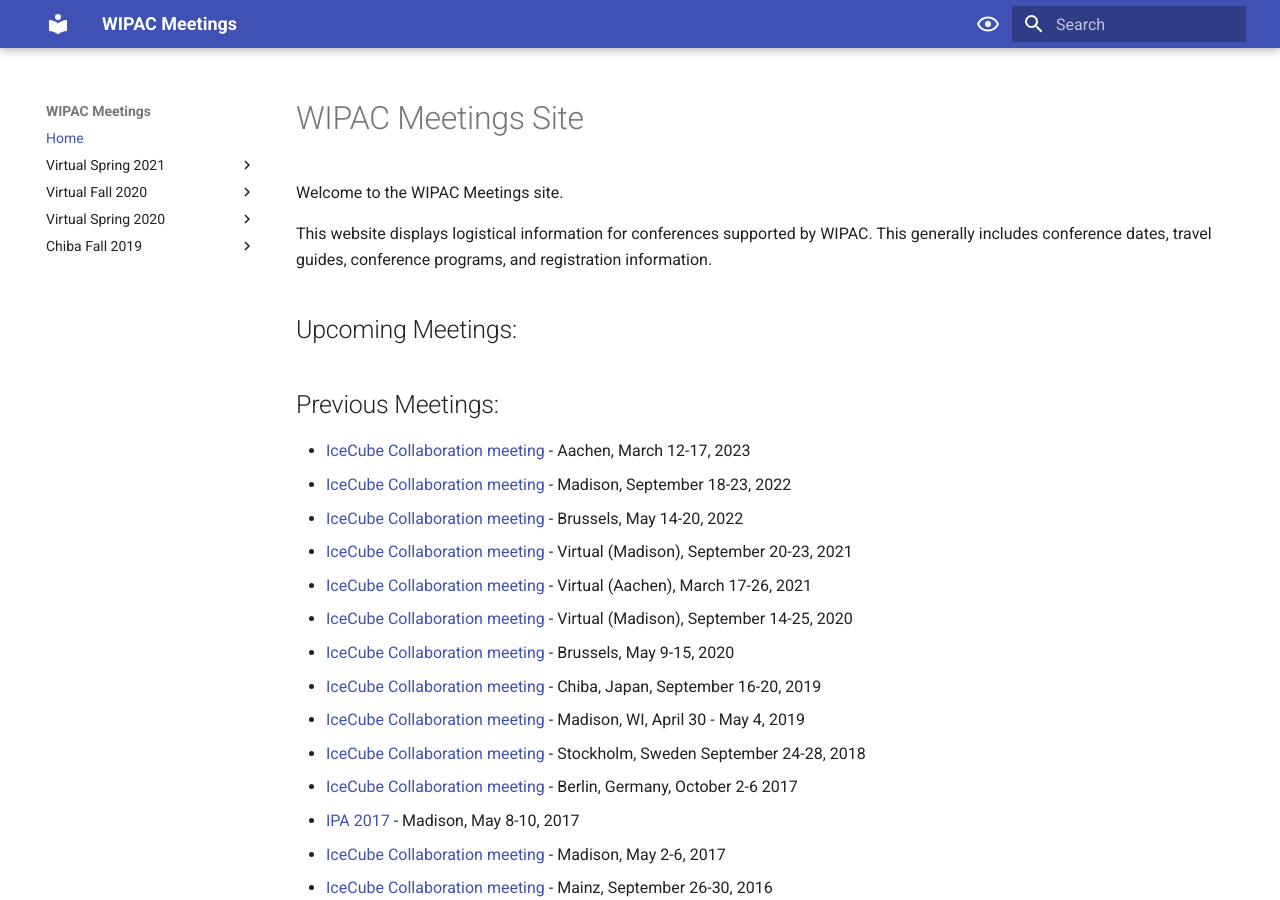
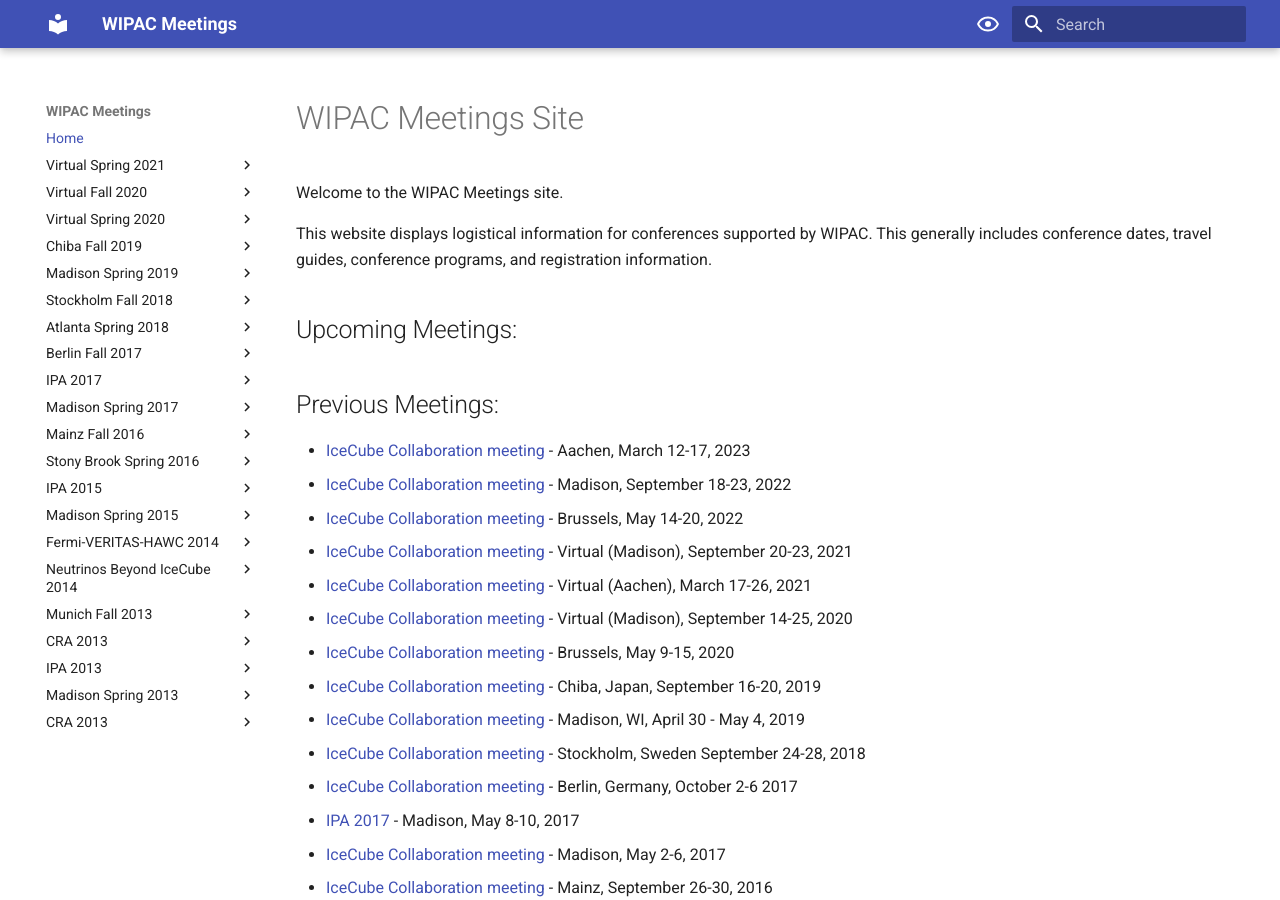
Before and after one commit to WIPACrepo/meetings_website, an MkDocs documentation site: the page built from docs/index.md, in a window 1280 px wide and 900 px high. Built offline with MkDocs 1.6.1 and Material for MkDocs 9.7.7, drawn with Linux system fonts in a browser that asks for light colours; some of the changed lines change nothing that is shown.

Commit message:
Added the rest of the TOC items

```diff
--- a/mkdocs.yml
+++ b/mkdocs.yml
@@ -38,25 +38,157 @@
     - chiba2019/lodging.md
     - chiba2019/travel.md
     - chiba2019/contactus.md
-#  - 'vvv to-do vvv':
-#  - 'Chiba Fall 2019':
-#  - 'Madison Spring 2019':
-#  - 'Stockholm Fall 2018':
-#  - 'Atlanta Spring 2018':
-#  - 'Berlin Fall 2017':
-#  - 'IPA 2017':
-#  - 'Madison Spring 2017':
-#  - 'Mainz Fall 2016':
-#  - 'Stony Brook Spring 2016':
-#  - 'IPA 2015':
-#  - 'Madison Spring 2015':
-#  - 'Fermi-VERITAS-HAWC 2014':
-#  - 'Neutrinos Beyond IceCube 2014':
-#  - 'Munich Fall 2013':
-#  - 'CRA 2013':
-#  - 'IPA 2013':
-#  - 'Madison Spring 2013':
-#  - 'CRA 2013':
+  - 'Madison Spring 2019':
+    - madison2019/home.md
+    - madison2019/registration.md
+    - madison2019/schedule.md
+    - madison2019/location.md
+    - madison2019/lodging.md
+    - madison2019/travel.md
+    - madison2019/banquetandwelcomeparty.md
+    - madison2019/indico.md
+    - madison2019/contactus.md
+  - 'Stockholm Fall 2018':
+    - stockholm2018/home.md
+    - stockholm2018/payment.md
+    - stockholm2018/location.md
+    - stockholm2018/lodging.md
+    - stockholm2018/schedule.md
+    - stockholm2018/welcome-reception-banquet.md
+    - stockholm2018/indico.md
+  - 'Atlanta Spring 2018':
+    - atlanta2018/home.md
+    - atlanta2018/payment.md
+    - atlanta2018/location.md
+    - atlanta2018/lodging.md
+    - atlanta2018/schedule.md
+    - atlanta2018/welcome-party-banquet.md
+    - atlanta2018/indico.md
+  - 'Berlin Fall 2017':
+    - berlin2017/home.md
+    - berlin2017/registration.md
+    - berlin2017/schedule.md
+    - berlin2017/lodging.md
+    - berlin2017/location.md
+    - berlin2017/travel.md
+    - berlin2017/welcome-party-banquet.md
+    - berlin2017/socialevents.md
+    - berlin2017/indico.md
+  - 'IPA 2017':
+    - ipa2017/home.md
+    - ipa2017/registration.md
+    - ipa2017/program.md
+    - ipa2017/submitabstract.md
+    - ipa2017/location.md
+    - ipa2017/lodging.md
+    - ipa2017/contact.md
+  - 'Madison Spring 2017':
+    - madison2017/home.md
+    - madison2017/registration2017.md
+    - madison2017/schedule2017.md
+    - madison2017/location2017.md
+    - madison2017/lodging.md
+    - madison2017/travel2017.md
+    - madison2017/welcome-party-banquet.md
+    - madison2017/indico.md
+    - madison2017/contact-us2017.md
+  - 'Mainz Fall 2016':
+    - mainz2016/home.md
+    - mainz2016/registration.md
+    - mainz2016/schedule.md
+    - mainz2016/lodging.md
+    - mainz2016/location.md
+    - mainz2016/travel.md
+    - mainz2016/banquet.md
+    - mainz2016/indico.md
+  - 'Stony Brook Spring 2016':
+    - ny2016/home.md
+    - ny2016/registration.md
+    - ny2016/schedule.md
+    - ny2016/lodging.md
+    - ny2016/location.md
+    - ny2016/indico.md
+    - ny2016/social.md
+  - 'IPA 2015':
+    - ipa2015/home.md
+    - ipa2015/registration.md
+    - ipa2015/program.md
+    - ipa2015/submitabstract.md
+    - ipa2015/location.md
+    - ipa2015/lodging.md
+    - ipa2015/contact.md
+  - 'Madison Spring 2015':
+    - madison2015/home.md
+    - madison2015/registration.md
+    - madison2015/schedule.md
+    - madison2015/location.md
+    - madison2015/lodging.md
+    - madison2015/travel.md
+    - madison2015/banquet.md
+    - madison2015/indico.md
+    - madison2015/ipa2015.md
+    - madison2015/contactus.md
+  - 'Fermi-VERITAS-HAWC 2014':
+    - hawc2014/home.md
+    - hawc2014/location.md
+    - hawc2014/agenda.md
+    - hawc2014/registrants.md
+  - 'Neutrinos Beyond IceCube 2014':
+    - neutrinos-beyond-icecube/home.md
+    - neutrinos-beyond-icecube/location.md
+    - neutrinos-beyond-icecube/committee.md
+    - neutrinos-beyond-icecube/program.md
+    - neutrinos-beyond-icecube/registration.md
+    - neutrinos-beyond-icecube/participants.md
+  - 'Munich Fall 2013':
+    - munich2013/home.md
+    - munich2013/schedule.md
+    - munich2013/registration.md
+    - munich2013/location.md
+    - munich2013/lodging.md
+    - munich2013/banquet.md
+    - munich2013/travel.md
+    - munich2013/artscience.md
+    - munich2013/indico.md
+  - 'CRA 2013':
+    - cra2013/home.md
+    - cra2013/schedule.md
+    - cra2013/registration.md
+    - cra2013/location.md
+    - cra2013/lodging.md
+    - cra2013/banquet.md
+    - cra2013/travel.md
+    - cra2013/science_program.md
+    - cra2013/committees.md
+    - cra2013/links.md
+    - cra2013/indico.md
+  - 'IPA 2013':
+    - ipa2013/home.md
+    - https://events.icecube.wisc.edu/event/46/timetable/#20130513
+    - ipa2013/registration.md
+    - ipa2013/location.md
+    - ipa2013/lodging.md
+    - ipa2013/banquet.md
+    - ipa2013/travel.md
+    - ipa2013/science_program.md
+    - ipa2013/committee.md
+    - ipa2013/links.md
+    - ipa2013/indico.md
+  - 'Madison Spring 2013':
+    - collab2013/home.md
+    - https://events.icecube.wisc.edu/conferenceTimeTable.py?confId=47#20130506
+    - collab2013/registration.md
+    - collab2013/location.md
+    - collab2013/travel.md
+    - collab2013/lodging.md
+    - collab2013/banquet.md
+    - collab2013/indico.md
+  - 'CRA 2013':
+    - cra2011/home.md
+    - cra2011/location.md
+    - cra2011/committee.md
+    - cra2011/program.md
+    - cra2011/participants.md
 
 theme:
   name: material
```
